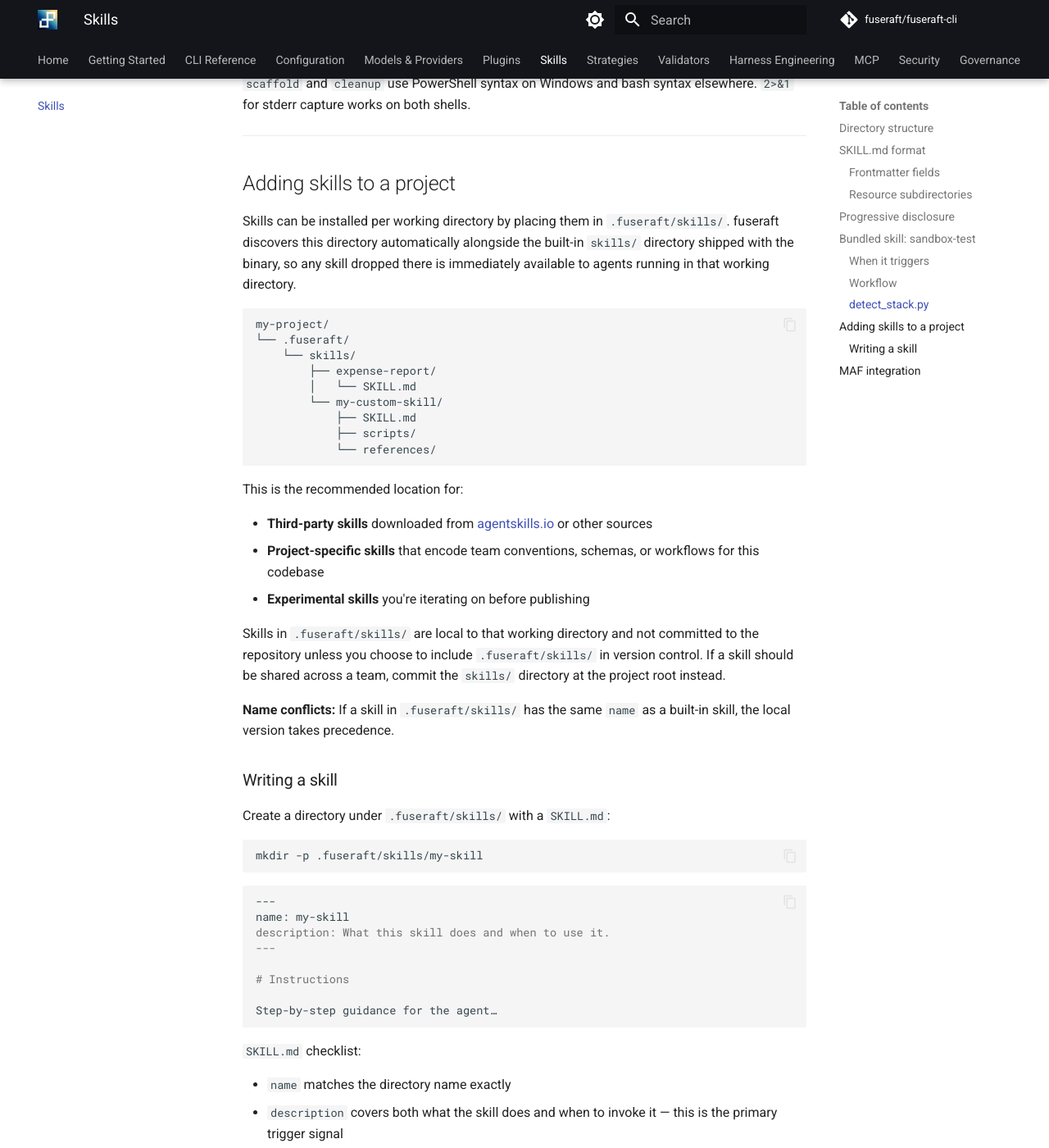
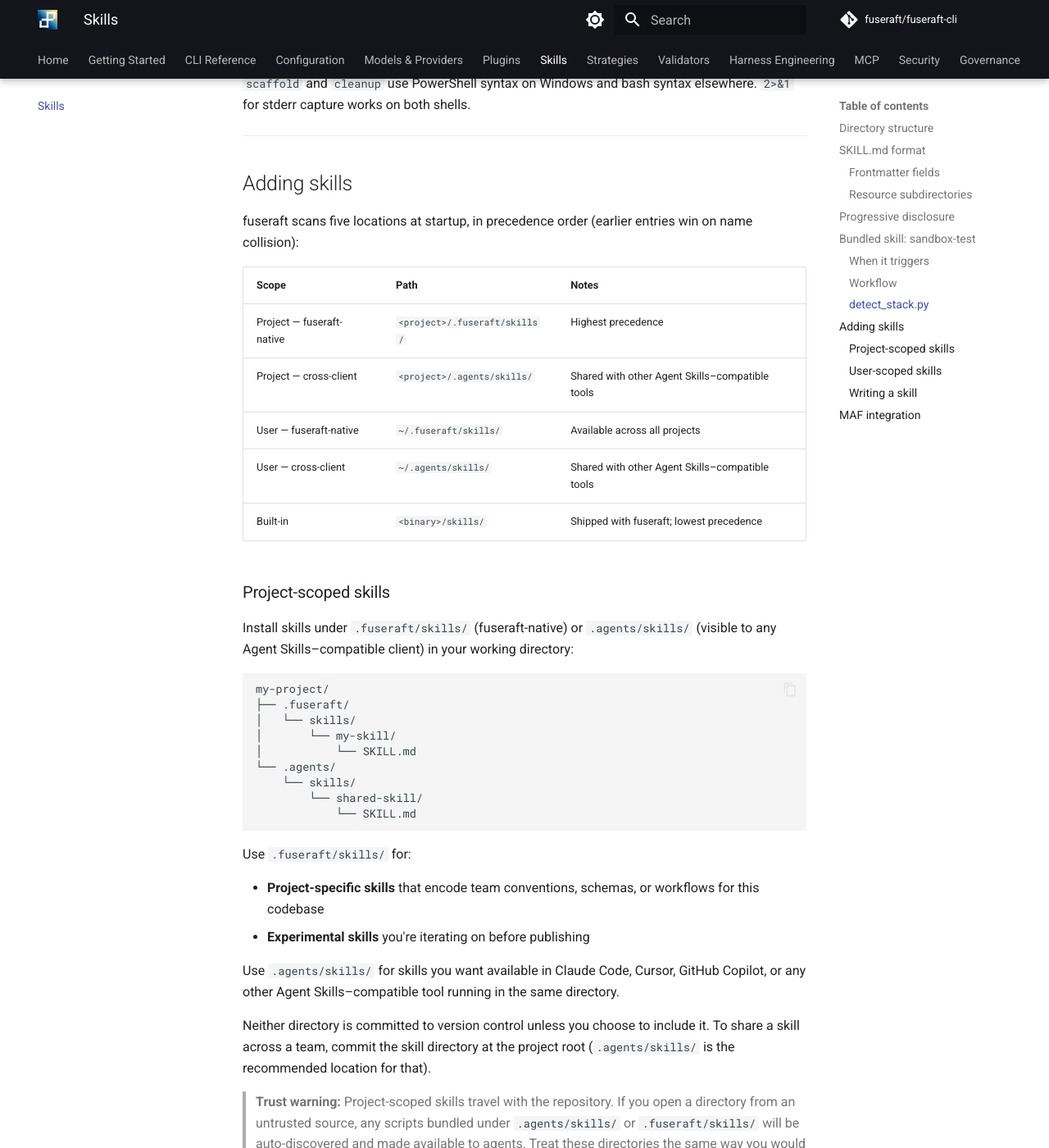
Before and after one commit to fuseraft/fuseraft-cli, an MkDocs documentation site: the page built from docs/skills.md, in a window 1280 px wide and 1400 px high, scrolled down 3480 px. Shown: the whole window at 82% size. Built offline with MkDocs 1.6.1 and Material for MkDocs 9.7.7, drawn with Linux system fonts in a browser that asks for light colours; comment, search, counter and statistics services are not loaded; some of the changed text lies outside the part shown.

Commit message:
feat: expand skills discovery paths and document trust model
- Scan five locations in precedence order: project-native (.fuseraft/skills/),
  project cross-client (.agents/skills/), user-native (~/.fuseraft/skills/),
  user cross-client (~/.agents/skills/), built-in (<binary>/skills/)
- Both DiscoverSkills (startup catalog) and BuildSkillsProvider (runtime) use
  the same ordered path list so display and behavior stay in sync
- Add "Skills execution trust model" section to docs/security.md covering
  trusted vs. project-scoped distinction, untrusted-repo risk, and mitigations
- Add "Skills execution" to SECURITY.md in-scope table
- Add trust warning callout to docs/skills.md project-scoped skills section

````diff
--- a/docs/skills.md
+++ b/docs/skills.md
@@ -126,31 +126,50 @@
 
 ---
 
-## Adding skills to a project
+## Adding skills
 
-Skills can be installed per working directory by placing them in `.fuseraft/skills/`. fuseraft discovers this directory automatically alongside the built-in `skills/` directory shipped with the binary, so any skill dropped there is immediately available to agents running in that working directory.
+fuseraft scans five locations at startup, in precedence order (earlier entries win on name collision):
+
+| Scope | Path | Notes |
+|-------|------|-------|
+| Project — fuseraft-native | `<project>/.fuseraft/skills/` | Highest precedence |
+| Project — cross-client | `<project>/.agents/skills/` | Shared with other Agent Skills–compatible tools |
+| User — fuseraft-native | `~/.fuseraft/skills/` | Available across all projects |
+| User — cross-client | `~/.agents/skills/` | Shared with other Agent Skills–compatible tools |
+| Built-in | `<binary>/skills/` | Shipped with fuseraft; lowest precedence |
+
+### Project-scoped skills
+
+Install skills under `.fuseraft/skills/` (fuseraft-native) or `.agents/skills/` (visible to any Agent Skills–compatible client) in your working directory:
 
 ```
 my-project/
-└── .fuseraft/
+├── .fuseraft/
+│   └── skills/
+│       └── my-skill/
+│           └── SKILL.md
+└── .agents/
     └── skills/
-        ├── expense-report/
-        │   └── SKILL.md
-        └── my-custom-skill/
-            ├── SKILL.md
-            ├── scripts/
-            └── references/
+        └── shared-skill/
+            └── SKILL.md
 ```
 
-This is the recommended location for:
+Use `.fuseraft/skills/` for:
 
-- **Third-party skills** downloaded from [agentskills.io](https://agentskills.io) or other sources
 - **Project-specific skills** that encode team conventions, schemas, or workflows for this codebase
 - **Experimental skills** you're iterating on before publishing
 
-Skills in `.fuseraft/skills/` are local to that working directory and not committed to the repository unless you choose to include `.fuseraft/skills/` in version control. If a skill should be shared across a team, commit the `skills/` directory at the project root instead.
+Use `.agents/skills/` for skills you want available in Claude Code, Cursor, GitHub Copilot, or any other Agent Skills–compatible tool running in the same directory.
 
-**Name conflicts:** If a skill in `.fuseraft/skills/` has the same `name` as a built-in skill, the local version takes precedence.
+Neither directory is committed to version control unless you choose to include it. To share a skill across a team, commit the skill directory at the project root (`.agents/skills/` is the recommended location for that).
+
+> **Trust warning:** Project-scoped skills travel with the repository. If you open a directory from an untrusted source, any scripts bundled under `.agents/skills/` or `.fuseraft/skills/` will be auto-discovered and made available to agents. Treat these directories the same way you would a `Makefile` or `package.json` postinstall script — only run fuseraft in working directories you trust. See [Security — Skills execution trust model](security.md#skills-execution-trust-model).
+
+### User-scoped skills
+
+Install skills under `~/.fuseraft/skills/` or `~/.agents/skills/` to make them available in every fuseraft session regardless of working directory. User-scoped skills are overridden by any project-scoped skill with the same name.
+
+**Name conflicts:** If two skills share the same `name`, the one in the higher-precedence location wins. A warning is logged when a skill is shadowed.
 
 ### Writing a skill
 
@@ -188,15 +207,19 @@
 
 ## MAF integration
 
-Skills are provided to agents via MAF's `AgentSkillsProvider`. fuseraft discovers both skill directories at startup and builds a single merged provider:
+Skills are provided to agents via MAF's `AgentSkillsProvider`. fuseraft scans all discovery locations at startup and builds a single merged provider:
 
 ```csharp
 using Microsoft.Agents.AI;
 
+var home = Environment.GetFolderPath(Environment.SpecialFolder.UserProfile);
 var dirs = new[]
 {
-    Path.Combine(AppContext.BaseDirectory, "skills"),        // built-in
-    Path.Combine(workingDirectory, ".fuseraft", "skills"),   // project-local
+    Path.Combine(workingDirectory, ".fuseraft", "skills"),  // project-native (highest precedence)
+    Path.Combine(workingDirectory, ".agents",   "skills"),  // project cross-client
+    Path.Combine(home, ".fuseraft", "skills"),              // user-native
+    Path.Combine(home, ".agents",   "skills"),              // user cross-client
+    Path.Combine(AppContext.BaseDirectory, "skills"),        // built-in (lowest precedence)
 }.Where(Directory.Exists).ToArray();
 
 var skillsProvider = new AgentSkillsProviderBuilder()
````
Also changed, not shown: docs/security.md (+18 -0 lines), .github/SECURITY.md, 2 other files.
